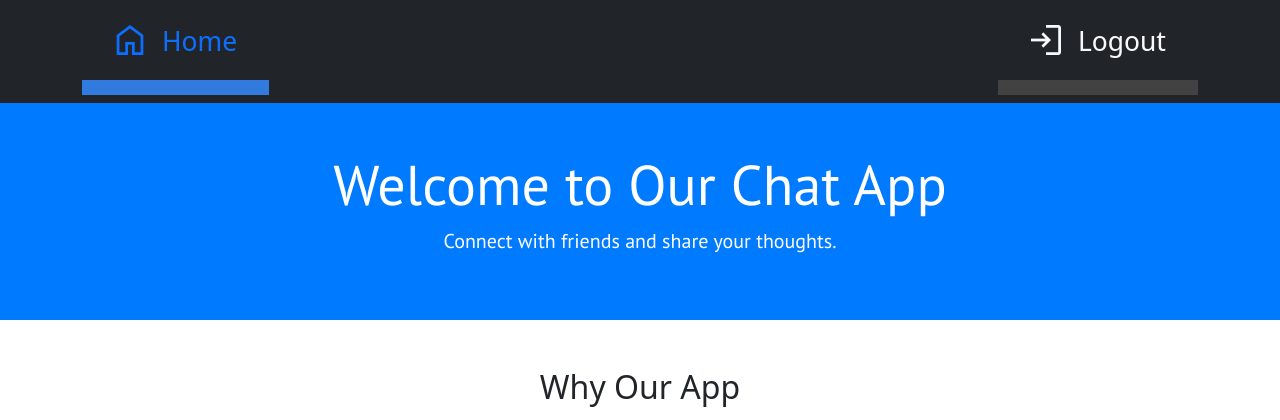
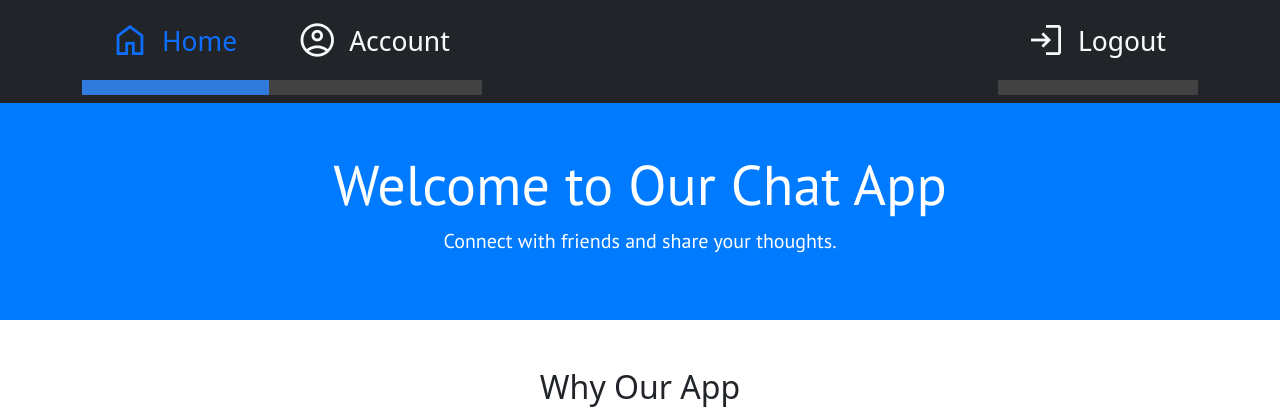
Before and after one commit to MaksymDoremi/WATeamWork, a PHP site: page / in a window 1280 px wide. Shown: the top 420 px of the page. Run offline with PHP 8.4, Linux system fonts and the light colour scheme; the visitor is signed in with stand-in values (Sample User, id 1).

Commit message:
Account
Implemented account logic

```diff
--- a/dbsystem/dbc.php
+++ b/dbsystem/dbc.php
@@ -4,8 +4,8 @@ class DBC
 {
     const SERVER_IP = "localhost";
     const USER = "root";
-    const PASSWORD = "Srpen2004";
-    const DATABASE = "chat";
+    const PASSWORD = "student";
+    const DATABASE = "wateamwork";
 
     private static $connection = null;
 
--- a/dbsystem/login_user.php
+++ b/dbsystem/login_user.php
@@ -9,7 +9,7 @@ function verifyUser($email, $pass) {
     if(password_verify($pass, $data["password"])){
         $_SESSION["logged"] = "true";
         $_SESSION["username"] = $data["name"];
-        header("Location: ../pages/logout");
+        header("Location: ../home");
     }
     else{
         $_SESSION["error"] = "Invalid Email or Password";
--- a/dbsystem/register_user.php
+++ b/dbsystem/register_user.php
@@ -7,7 +7,7 @@ session_start();
 function addUser($name, $email, $pass) {
     $connection = DBC::getConnection();
 
-    $statement = $connection->prepare("call add_user (?, ?, ?, @success)");
+    $statement = $connection->prepare("call add_user (?, ?, ?, 0, @success)");
     $statement->bind_param("sss", $name, $email, hashPass($pass));
     $statement->execute();
     $statement->store_result();
--- a/pages/cores/header.php
+++ b/pages/cores/header.php
@@ -65,6 +65,13 @@
                         </div>
                         <div class="navdes<?= $_SESSION['site'] === '/pages/login.php' ? 'active' : '' ?>"></div>
                     </a>
+                    <a href="/pages/account" class="d-<?= $_SESSION['logged'] === 'true' ? 'block' : 'none' ?> text-decoration-none me-lg-auto p-lg-0 p-1 hover<?= $_SESSION['site'] === '/pages/account.php' ? 'active' : '' ?>">
+                        <div class="d-flex text-center py-3 px-4 text-<?= $_SESSION['site'] === '/pages/account.php' ? 'primary' : 'light' ?> justify-content-center align-items-center">
+                            <span class="material-symbols-outlined d-block fs-1 p-1">Account_circle</span>
+                            <span class="px-2 fs-3">Account</span>
+                        </div>
+                        <div class="navdes<?= $_SESSION['site'] === '/pages/account.php' ? 'active' : '' ?>"></div>
+                    </a>
                     <a href="/pages/logout" class="d-<?= $_SESSION['logged'] === 'true' ? 'block' : 'none' ?> text-decoration-none ms-lg-auto p-lg-0 p-1 hover<?= $_SESSION['site'] === '/pages/logout.php' ? 'active' : '' ?>">
                         <div class="d-flex text-center py-3 px-4 text-<?= $_SESSION['site'] === '/pages/logout.php' ? 'primary' : 'light' ?> justify-content-center align-items-center">
                             <span class="material-symbols-outlined d-block fs-1 p-1">Login</span>
--- a/script.sql
+++ b/script.sql
@@ -1,5 +1,4 @@
 create database WATeamWork;
-
 use WATeamWork;
 
 start transaction;
```
